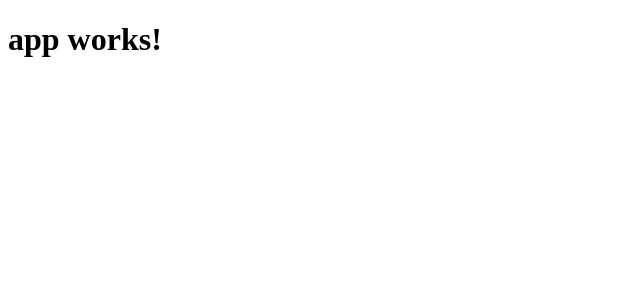
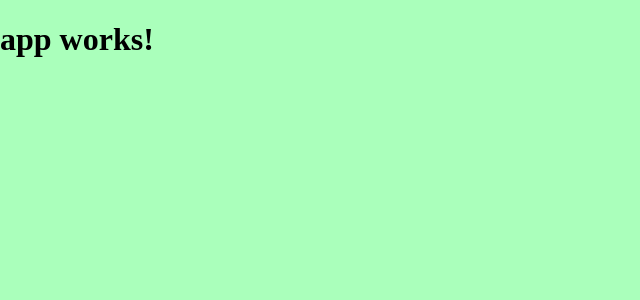
Before and after one commit to kjhe11e/AudioPlayer, an Angular app: page / in a window 1280 px wide. Shown: the top 300 px of the page, without its empty margins (0-640 px from the left). Built offline with nearby package versions, Linux system fonts and the light colour scheme.

Commit message:
Add global style settings

```diff
--- a/package.json
+++ b/package.json
@@ -22,6 +22,7 @@
     "@angular/platform-browser-dynamic": "^2.4.0",
     "@angular/router": "^3.4.0",
     "core-js": "^2.4.1",
+    "font-awesome": "^4.7.0",
     "rxjs": "^5.1.0",
     "zone.js": "^0.7.6"
   },
--- a/src/styles.css
+++ b/src/styles.css
@@ -1 +1,28 @@
 /* You can add global styles to this file, and also import other style files */
+
+*, *:before, *:after {
+  box-sizing: border-box;
+}
+
+body, html {
+  margin: 0;
+  padding: 0;
+}
+
+body {
+  background: #AFB;
+}
+
+.ui-autocomplete, .ui-inputtext {
+  width: 100%;
+  margin: 0;
+}
+
+.ui-inputtext {
+  border-radius: 0;
+  margin: 0;
+  border: none;
+  border-bottom: 2px solid rgb(21,96,150);
+  outline: none;
+  background: rgba(255,255,255,0.8);
+}
```
Also changed, not shown: .angular-cli.json.
